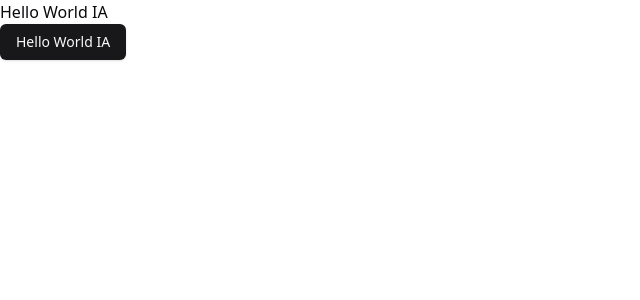
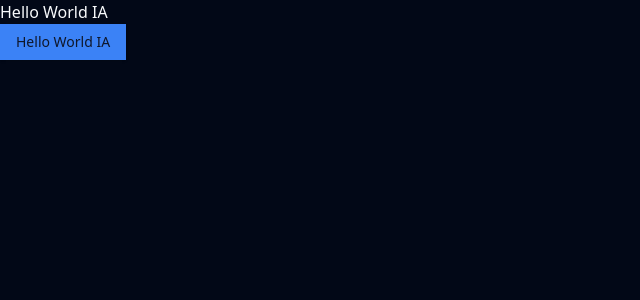
Before and after one commit to ViniciusLima7/upload-ai, a React (Vite) app: page / in a window 1280 px wide. Shown: the top 300 px of the page, without its empty margins (0-640 px from the left). Built offline with nearby package versions, Linux system fonts and the light colour scheme.

Commit message:
feat: add theme dark shadcn

```diff
--- a/src/index.css
+++ b/src/index.css
@@ -5,64 +5,48 @@
 @layer base {
   :root {
     --background: 0 0% 100%;
-    --foreground: 240 10% 3.9%;
-
-    --card: 0 0% 100%;
-    --card-foreground: 240 10% 3.9%;
-
-    --popover: 0 0% 100%;
-    --popover-foreground: 240 10% 3.9%;
-
-    --primary: 240 5.9% 10%;
-    --primary-foreground: 0 0% 98%;
-
-    --secondary: 240 4.8% 95.9%;
-    --secondary-foreground: 240 5.9% 10%;
-
-    --muted: 240 4.8% 95.9%;
-    --muted-foreground: 240 3.8% 46.1%;
-
-    --accent: 240 4.8% 95.9%;
-    --accent-foreground: 240 5.9% 10%;
-
-    --destructive: 0 84.2% 60.2%;
-    --destructive-foreground: 0 0% 98%;
-
-    --border: 240 5.9% 90%;
-    --input: 240 5.9% 90%;
-    --ring: 240 10% 3.9%;
-
-    --radius: 0.5rem;
+    --background: 222.2 84% 4.9%;
+    --foreground: 210 40% 98%;
+    --card: 222.2 84% 4.9%;
+    --card-foreground: 210 40% 98%;
+    --popover: 222.2 84% 4.9%;
+    --popover-foreground: 210 40% 98%;
+    --primary: 217.2 91.2% 59.8%;
+    --primary-foreground: 222.2 47.4% 11.2%;
+    --secondary: 217.2 32.6% 17.5%;
+    --secondary-foreground: 210 40% 98%;
+    --muted: 217.2 32.6% 17.5%;
+    --muted-foreground: 215 20.2% 65.1%;
+    --accent: 217.2 32.6% 17.5%;
+    --accent-foreground: 210 40% 98%;
+    --destructive: 0 62.8% 30.6%;
+    --destructive-foreground: 210 40% 98%;
+    --border: 217.2 32.6% 17.5%;
+    --input: 217.2 32.6% 17.5%;
+    --ring: 224.3 76.3% 48%;
   }
 
-  .dark {
-    --background: 240 10% 3.9%;
-    --foreground: 0 0% 98%;
-
-    --card: 240 10% 3.9%;
-    --card-foreground: 0 0% 98%;
-
-    --popover: 240 10% 3.9%;
-    --popover-foreground: 0 0% 98%;
-
-    --primary: 0 0% 98%;
-    --primary-foreground: 240 5.9% 10%;
-
-    --secondary: 240 3.7% 15.9%;
-    --secondary-foreground: 0 0% 98%;
-
-    --muted: 240 3.7% 15.9%;
-    --muted-foreground: 240 5% 64.9%;
-
-    --accent: 240 3.7% 15.9%;
-    --accent-foreground: 0 0% 98%;
-
-    --destructive: 0 62.8% 30.6%;
-    --destructive-foreground: 0 0% 98%;
-
-    --border: 240 3.7% 15.9%;
-    --input: 240 3.7% 15.9%;
-    --ring: 240 4.9% 83.9%;
+  .light {
+    --background: 0 0% 100%;
+    --foreground: 222.2 84% 4.9%;
+    --card: 0 0% 100%;
+    --card-foreground: 222.2 84% 4.9%;
+    --popover: 0 0% 100%;
+    --popover-foreground: 222.2 84% 4.9%;
+    --primary: 221.2 83.2% 53.3%;
+    --primary-foreground: 210 40% 98%;
+    --secondary: 210 40% 96.1%;
+    --secondary-foreground: 222.2 47.4% 11.2%;
+    --muted: 210 40% 96.1%;
+    --muted-foreground: 215.4 16.3% 46.9%;
+    --accent: 210 40% 96.1%;
+    --accent-foreground: 222.2 47.4% 11.2%;
+    --destructive: 0 84.2% 60.2%;
+    --destructive-foreground: 210 40% 98%;
+    --border: 214.3 31.8% 91.4%;
+    --input: 214.3 31.8% 91.4%;
+    --ring: 221.2 83.2% 53.3%;
+    --radius: 0.5rem;
   }
 }
 
```
